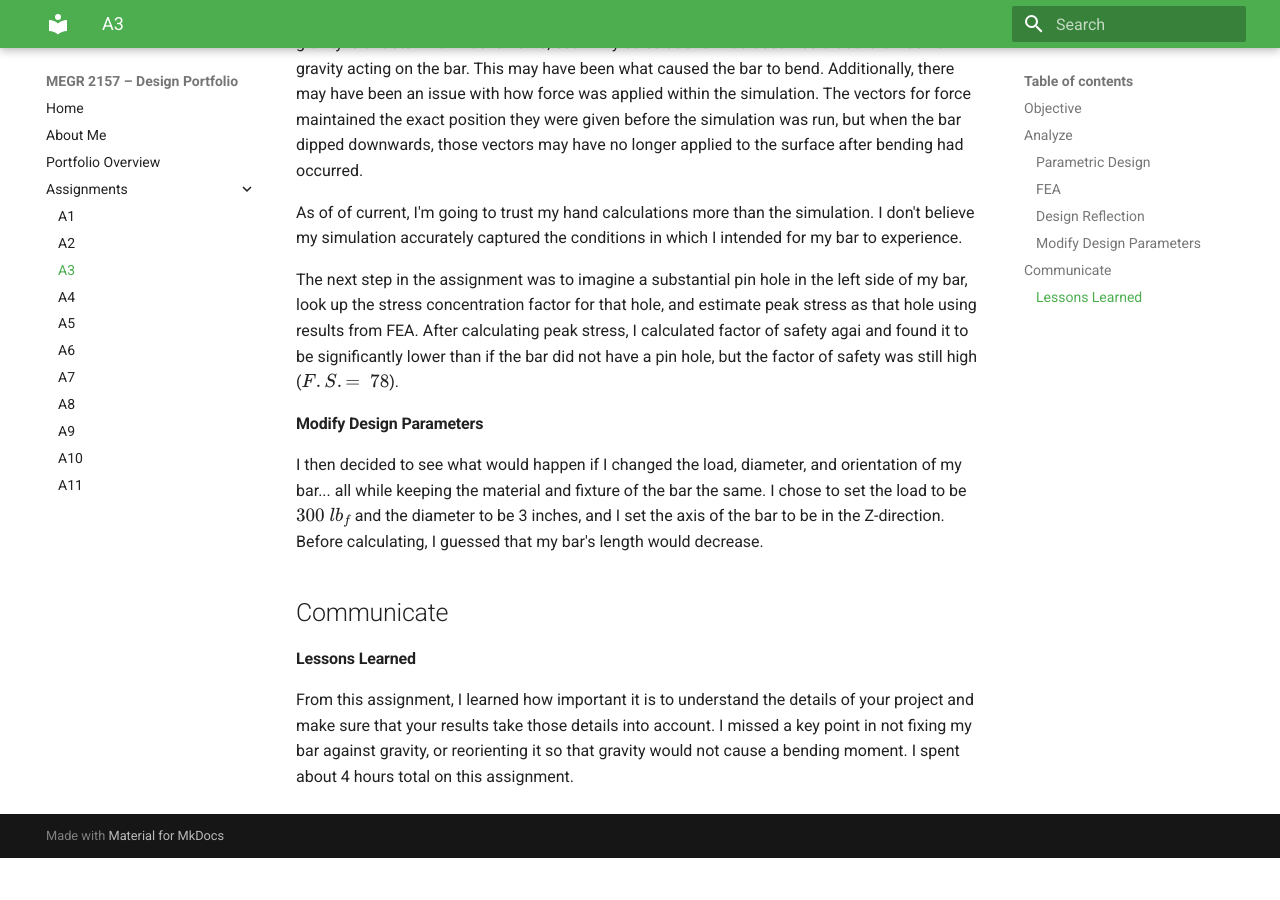
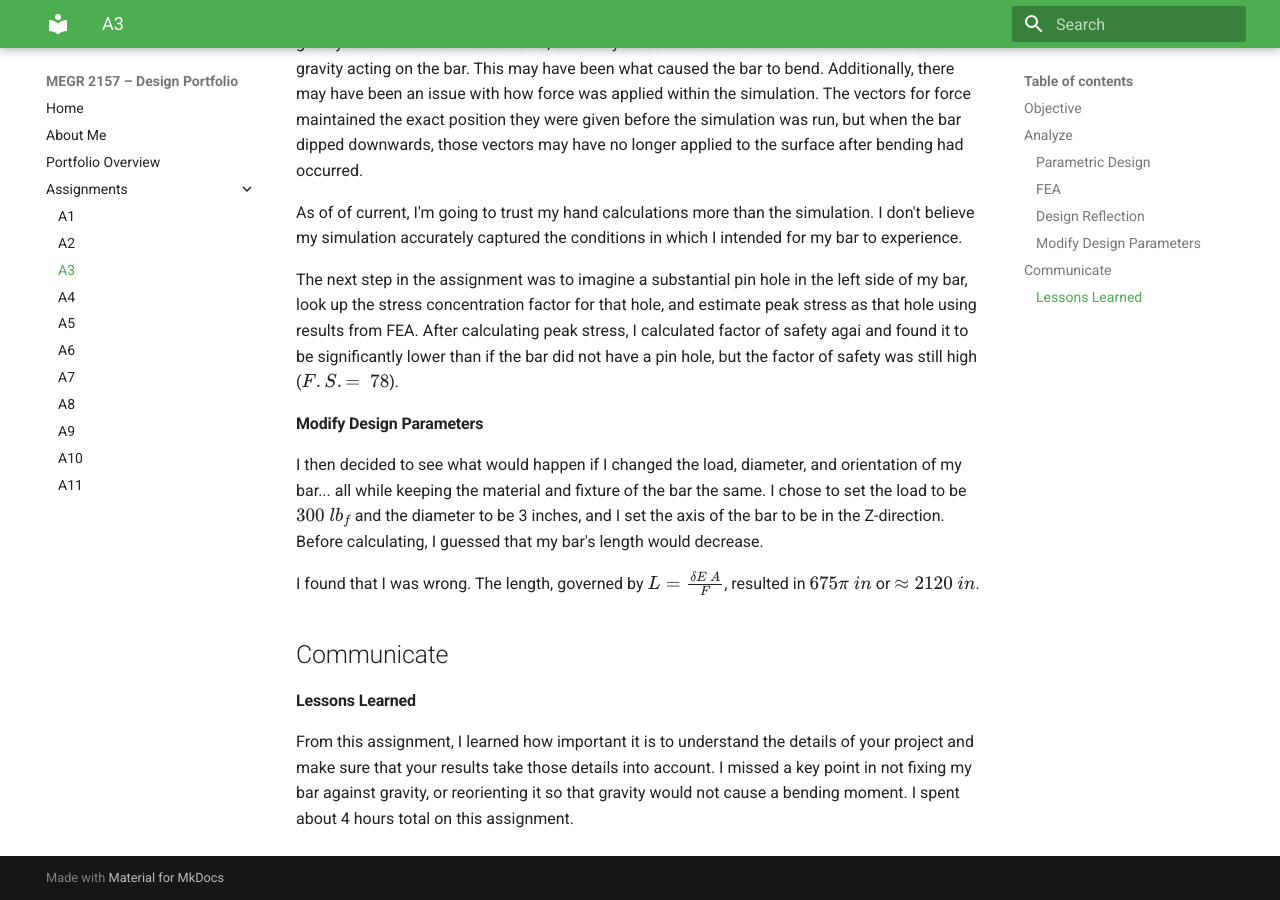
Before and after one commit to ilittle8/design-projects-portfolio, an MkDocs documentation site: the page built from docs/assignments/A03/index.md, in a window 1280 px wide and 900 px high, scrolled down 1437 px. Built offline with MkDocs 1.6.1 and Material for MkDocs 9.7.7, drawn with Linux system fonts in a browser that asks for light colours; before the commit the page ends 2295 px from its top, so only the background shows below that.

Commit message:
Update index.md with length calculation results
Added findings on length calculation after modifying parameters.

```diff
--- a/docs/assignments/A03/index.md
+++ b/docs/assignments/A03/index.md
@@ -38,6 +38,8 @@ As of of current, I'm going to trust my hand calculations more than the simulati
 #### Modify Design Parameters
  I then decided to see what would happen if I changed the load, diameter, and orientation of my bar... all while keeping the material and fixture of the bar the same. I chose to set the load to be $300\ lb_f$ and the diameter to be 3 inches, and I set the axis of the bar to be in the Z-direction. Before calculating, I guessed that my bar's length would decrease.
 
+ I found that I was wrong. The length, governed by $L = \frac{\delta E\ A}{F}$, resulted in $675\pi\ in$ or $\approx 2120\ in$.
+
 ## Communicate
 #### Lessons Learned
 From this assignment, I learned how important it is to understand the details of your project and make sure that your results take those details into account. I missed a key point in not fixing my bar against gravity, or reorienting it so that gravity would not cause a bending moment. I spent about 4 hours total on this assignment.
```
